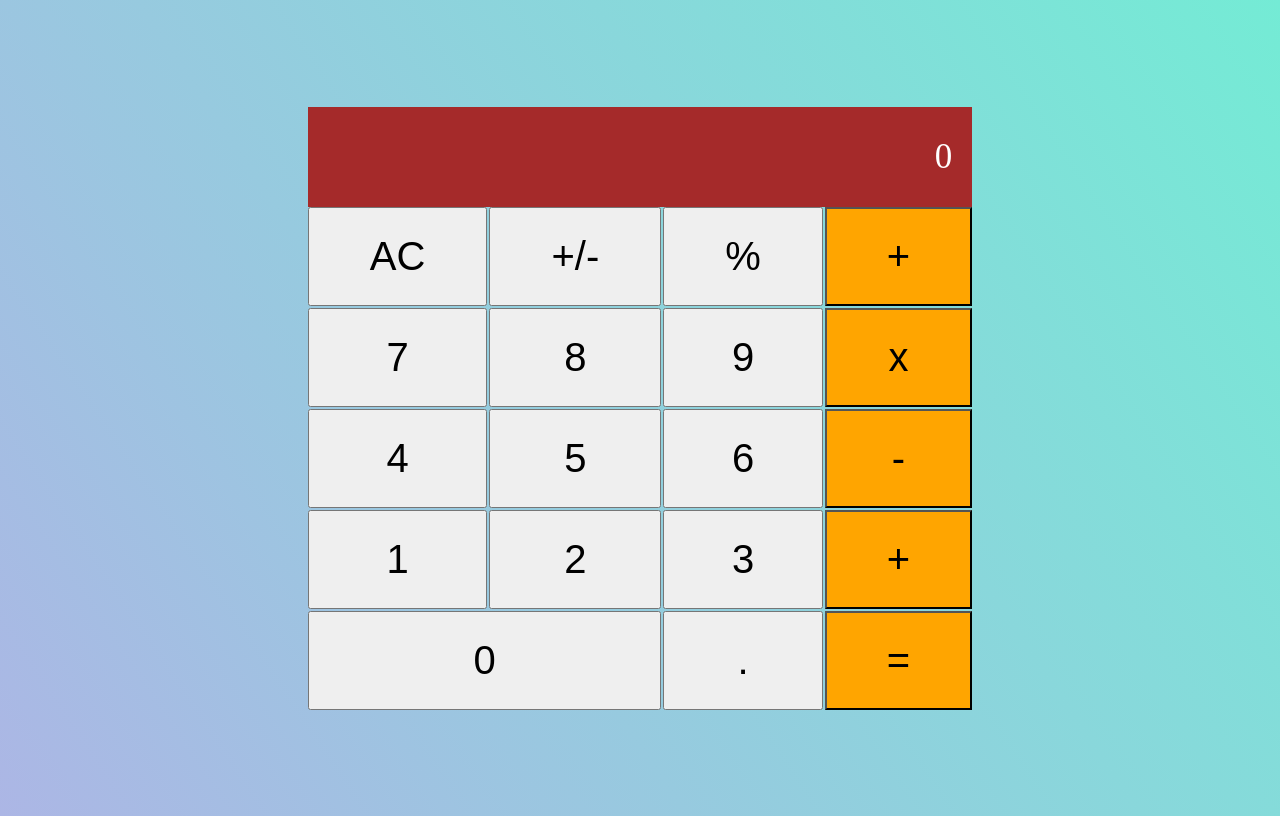
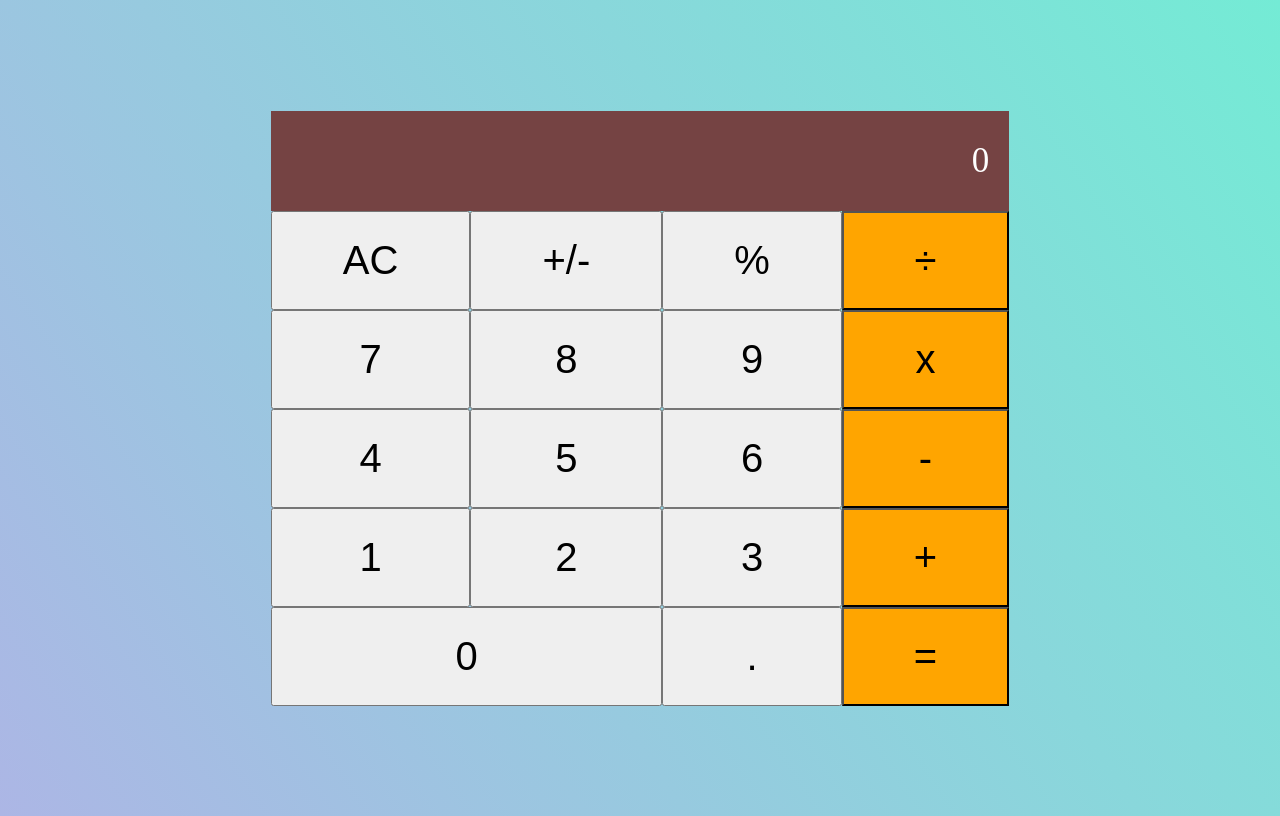
Before and after one commit to Tchilo/math-magician, a React (Create React App) app: page / in a window 1280 px wide. Built offline with nearby package versions, Linux system fonts and the light colour scheme.

Commit message:
Make functional component class component

```diff
--- a/src/App.js
+++ b/src/App.js
@@ -1,26 +1,19 @@
-// function App() {
-//   return (
-//     <div className="App">
-//       <header className="App-header">
-//         <img src={logo} className="App-logo" alt="logo" />
-//         <p>
-//           Edit
-//           {' '}
-//           <code>src/App.js</code>
-//           {' '}
-//           and save to reload.
-//         </p>
-//         <a
-//           className="App-link"
-//           href="https://reactjs.org"
-//           target="_blank"
-//           rel="noopener noreferrer"
-//         >
-//           Learn React
-//         </a>
-//       </header>
-//     </div>
-//   );
-// }
+import React from 'react';
+import Calculator from './components/calculator';
 
-// export default App;
+class App extends React.Component {
+  constructor(props) {
+    super(props);
+    this.state = {};
+  }
+
+  render() {
+    return (
+      <div className="App">
+        <Calculator />
+      </div>
+    );
+  }
+}
+
+export default App;
--- a/src/components/calculator.js
+++ b/src/components/calculator.js
@@ -1,6 +1,12 @@
 import React from 'react';
 
-function Calculator() {
+class Calculator extends React.Component {
+  constructor(props) {
+    super(props);
+    this.state = {};
+  }
+
+  render() {
     return (
       <div>
         <div className="screen">0</div>
@@ -8,7 +14,7 @@ function Calculator() {
           <button type="button">AC</button>
           <button type="button">+/-</button>
           <button type="button">%</button>
-        <button type="button" className="orange">+</button>
+          <button type="button" className="orange">÷</button>
           <button type="button">7</button>
           <button type="button">8</button>
           <button type="button">9</button>
@@ -28,5 +34,6 @@ function Calculator() {
       </div>
     );
   }
+}
 
 export default Calculator;
--- a/src/index.css
+++ b/src/index.css
@@ -7,7 +7,7 @@ body {
 }
 
 button {
-  padding: 25px 60px;
+  padding: 25px 70px;
   font-size: 40px;
 }
 
@@ -17,7 +17,7 @@ button {
   justify-content: end;
   align-items: center;
   font-size: 35px;
-  background-color: brown;
+  background-color: rgb(117, 67, 67);
   color: #fff;
   height: 60px;
   padding: 20px;
@@ -25,7 +25,6 @@ button {
 
 .calculatorKeys {
   display: grid;
-  grid-gap: 2px;
   grid-template-columns: repeat(4, auto);
 }
 
--- a/src/index.js
+++ b/src/index.js
@@ -1,11 +1,11 @@
 import React from 'react';
 import ReactDOM from 'react-dom';
 import './index.css';
-import Calculator from './components/calculator';
+import App from './App';
 
 ReactDOM.render(
   <React.StrictMode>
-    <Calculator />
+    <App />
   </React.StrictMode>,
   document.getElementById('root'),
 );
```
Lines whose indentation alone changed are shown as unchanged.
